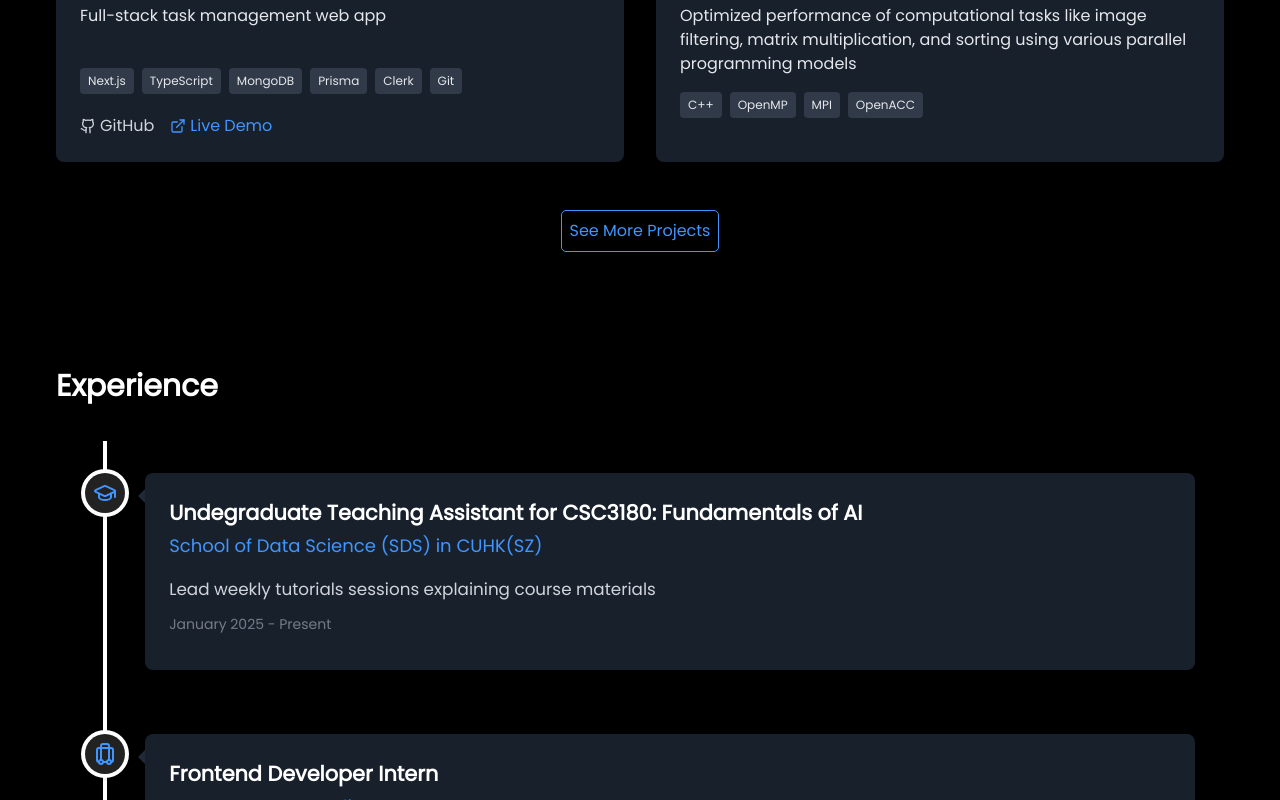
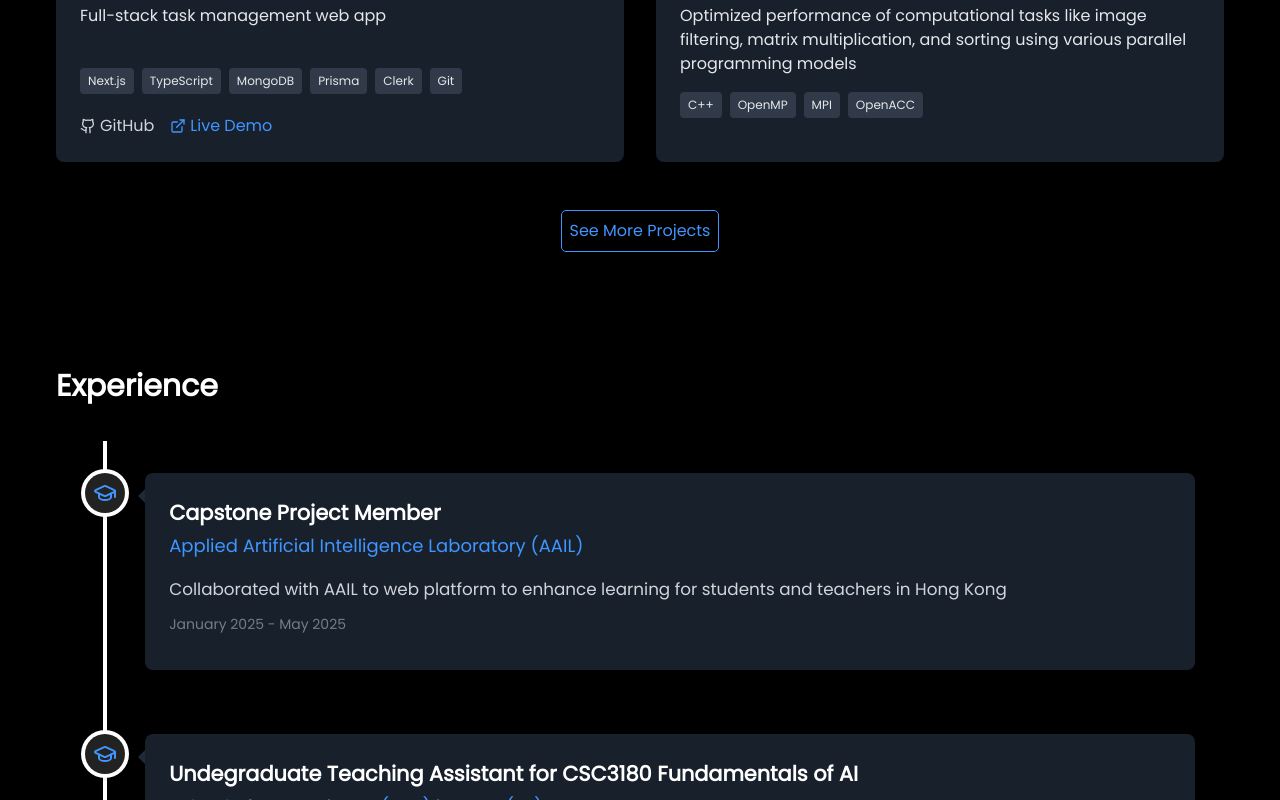
Before and after one commit to bryannjonathan/personal-website, a Next.js app: page / in a window 1280 px wide. Shown: the part 2000-2800 px from the top of the page. Built offline with nearby package versions, Linux system fonts and the light colour scheme.

Commit message:
Added capstone to experience list

```diff
--- a/src/app/lists/expList.js
+++ b/src/app/lists/expList.js
@@ -1,24 +1,31 @@
 
 const expList = [
     {
+        place: "Applied Artificial Intelligence Laboratory (AAIL)",
+        position: "Capstone Project Member",
+        type: "edu",
+        date: "January 2025 - May 2025",
+        desc: "Collaborated with AAIL to web platform to enhance learning for students and teachers in Hong Kong"
+    },
+    {
         place: "School of Data Science (SDS) in CUHK(SZ)",
-        position: "Undegraduate Teaching Assistant for CSC3180: Fundamentals of AI",
+        position: "Undegraduate Teaching Assistant for CSC3180 Fundamentals of AI",
         type: "edu",
-        date: "January 2025 - Present",
+        date: "January 2025 - May 2025",
         desc: "Lead weekly tutorials sessions explaining course materials",
     },
     {
         place: "Sun Never Sets Studio",
         position: "Frontend Developer Intern",
         // type: "edu",
-        date: "September 2024 - Present",
+        date: "September 2024 - May 2025",
         desc: "Developing a student forum",
     },
     {
         place: "InvestSync",
         position: "Web Developer",
         type: "edu",
-        date: "March 2024 - Present",
+        date: "March 2024 - May 2025",
         desc: "Developing and designing the official website for InvestSync, an investment club in CUHK(SZ)",
     },
     {
```
